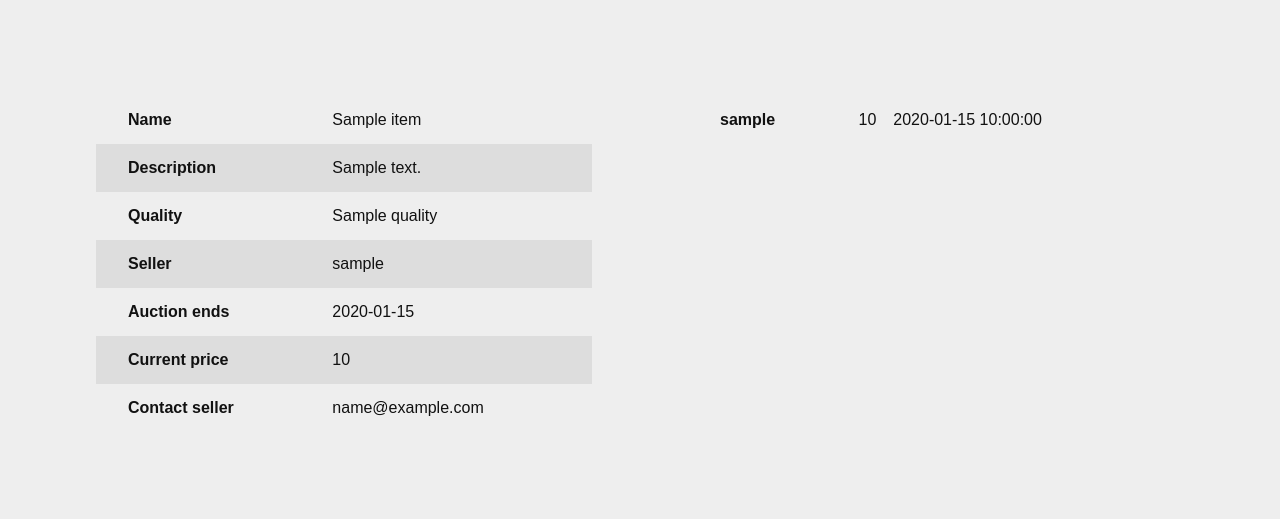
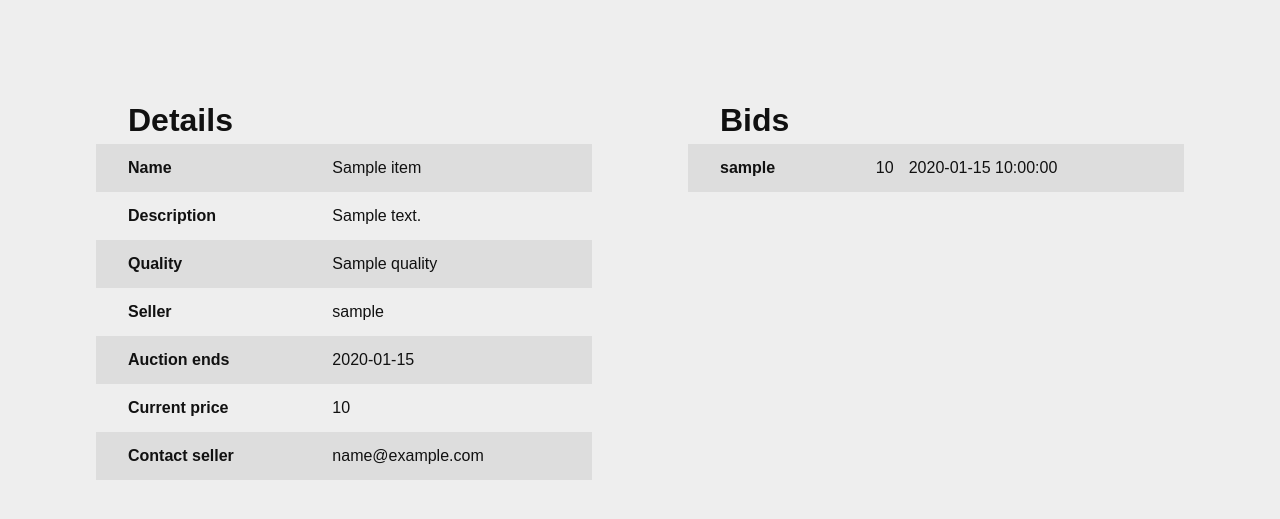
Before and after one commit to laurivaananen/Huutokauppa, a Flask app: page /items/1/ in a window 1280 px wide. Shown: the part 48-567 px from the top of the page. Run offline with Flask 2, Linux system fonts and the light colour scheme; tables that the repository leaves empty hold one stand-in row (values such as "Sample post").

Commit message:
Item detail view now shows current price correctly and shows info message if no bids

```diff
--- a/application/templates/items/detail.html
+++ b/application/templates/items/detail.html
@@ -55,6 +55,9 @@
 <!-- Item details of the item -->
 <table class="item-detail detail-table">
     <tr>
+        <th><h1>Details</h1></th>
+    </tr>
+    <tr>
         <th>Name</th>
         <td>{{ item.name }}</td>
     </tr>
@@ -76,7 +79,7 @@
     </tr>
     <tr>
         <th>Current price</th>
-        <td>{{ item.starting_price }}</td>
+        <td>{{ item.bid_latest(item.id) }}</td>
     </tr>
     <tr>
         <th>Contact seller</th>
@@ -86,6 +89,14 @@
 
  <!-- Bids of ht item -->
 <table class="bid-table-item detail-table">
+    <tr>
+        <th><h1>Bids</h1></th>
+    </tr>
+    {% if not item.bid_order(item.id) %}
+    <tr>
+        <td><p class="info-text">There are no bids on this item currently</p></td>
+    </tr>
+    {% endif %}
     {% for bid in item.bid_order(item.id) %}
     <tr>
         <th>{{ bid.user_name }}</th>
```
